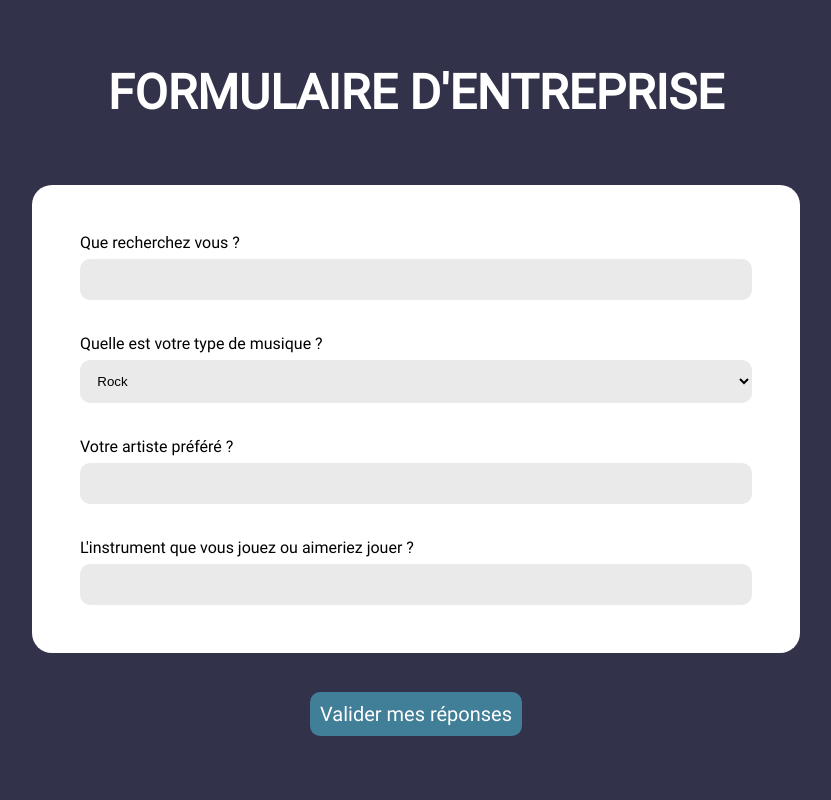
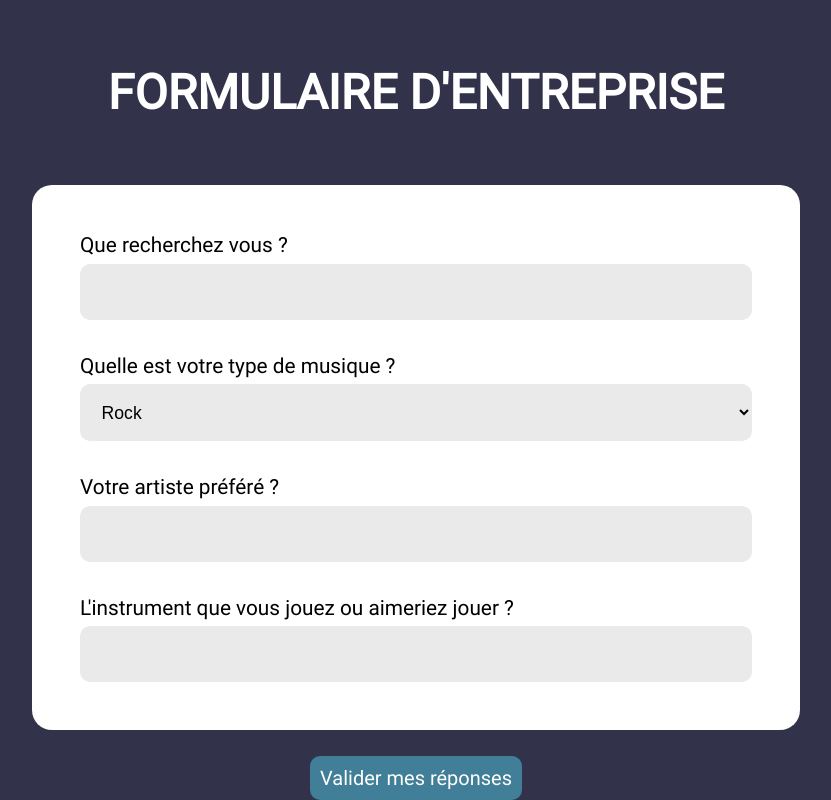
Before and after one commit to wilderLPM/Hackaton-Inclusion, a React (Vite) app in the folder client/: page /entreprise in a window 1280 px wide. Shown: the whole page, without its empty margins (224-1055 px from the left). Built offline with nearby package versions, Linux system fonts and the light colour scheme.

Commit message:
better css

```diff
--- a/client/src/pages/FormulaireEntr.css
+++ b/client/src/pages/FormulaireEntr.css
@@ -10,7 +10,7 @@
     width: 90%;
     display: flex;
     flex-direction: column;
-    margin-bottom: 3%;
+    margin-bottom: 5%;
     padding: 3em;
     border-radius :20px;
 }
@@ -18,6 +18,7 @@
 .labelclass, .labelclass1 {
     color: black;
     margin-top: 5%;
+    font-size: 1.3em;
 }
 
 .labelclass1 {
@@ -30,10 +31,12 @@
     border-radius: 10px;
     padding: 1em;
     margin-top: 1%;
+    font-size: 1.1em;
 }
 
 @media screen and (min-width: 1100px) {
     #formEntr {
         width: 60%;
+        margin-bottom: 2%;
     }
   }
```
